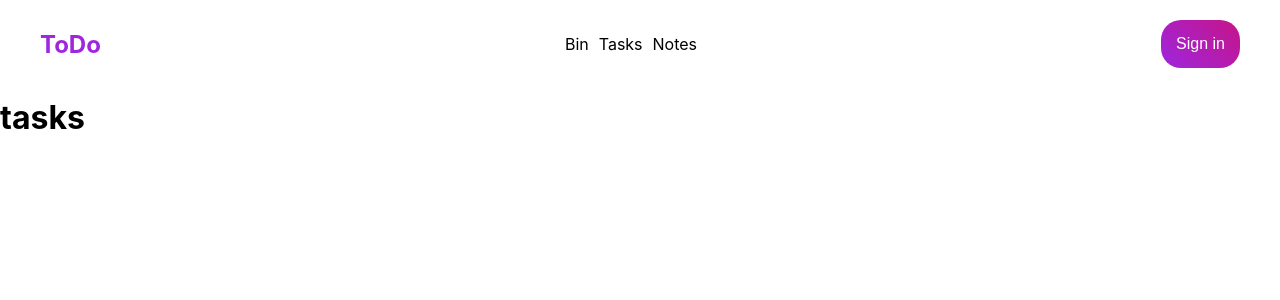
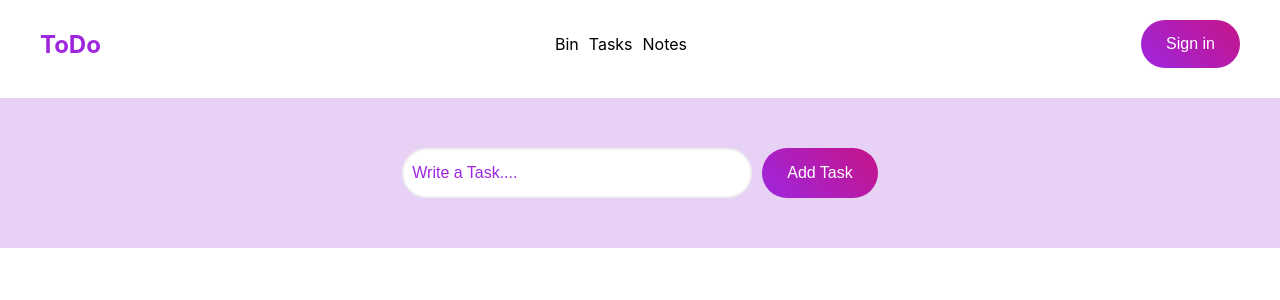
Before and after one commit to NourNiazy/ToDo, a React (Create React App) app: page /tasks in a window 1280 px wide. Shown: the top 300 px of the page. Built offline with nearby package versions, Linux system fonts and the light colour scheme.

Commit message:
add task component

```diff
--- /dev/null
+++ b/src/components/Task.jsx
@@ -0,0 +1,24 @@
+import React from 'react'
+import Tasks from './Tasks';
+const Task = ({arr}) => {
+  return (
+    <div>
+      <div className="tasks-box">
+      <div className="container">
+        <div className="content">
+              {arr.map((item)=>(
+
+            <div className="task-box"key={item}>
+              <p >{item}</p>
+
+            </div>
+              ))}
+
+        </div>
+      </div>
+    </div>
+    </div>
+  )
+}
+
+export default Task
--- a/src/components/Tasks.jsx
+++ b/src/components/Tasks.jsx
@@ -1,10 +1,36 @@
 import React from 'react'
+import { useState } from 'react';
+import {style} from "../css/tasks.css";
+import Task from './Task';
+import { useParams } from "react-router-dom";
+const Tasks = () => {
+  const [arr] = useState([]);
+  const [InputData, setInputData] = useState([]);
 
-const Tasks = () => {
+    const handleSubmit=(e)=>{
+        e.preventDefault();
+
+    }
+    const addToArray=()=>{
+      arr.push(InputData);
+      console.log(arr);
+    }
   return (
-    <div>
-      <h1>tasks</h1>
+    <div className="tasks">
+      <div className='tasks-form'>
+      <div className="container">
+        <div className="content">
+          <form className='todo-form' onSubmit={handleSubmit}>
+                <input type="text" onChange={(e)=>setInputData(e.target.value)}  value={InputData} placeholder='Write a Task....'name='text' className='todo-input' />
+                <button className='todo-button' onClick={addToArray}>Add Task</button>
+            </form>
+        </div>
     </div>
+    </div>
+    <Task arr={arr}/>
+
+    </div>
+
   )
 }
 
--- a/src/css/navbar.css
+++ b/src/css/navbar.css
@@ -41,6 +41,6 @@ h1 {
     color: white;
     border: none;
     font-size: 16px;
-    border-radius: 20px;
-    padding: 15px;
+    border-radius: 25px;
+    padding: 15px 25px;
 }
--- /dev/null
+++ b/src/css/tasks.css
@@ -0,0 +1,118 @@
+.tasks {
+    background-color: rgb(231, 210, 245);
+
+
+}
+
+.tasks .content {
+    display: flex;
+    justify-content: center;
+    align-items: center;
+    flex-direction: column;
+    width: 100%;
+}
+
+.container {
+    width: 1200px;
+    margin: 0px auto;
+}
+
+.todo-button {
+    background-image: linear-gradient(45deg, #9e26df 0%, #c61488 100%);
+    color: white;
+    border: none;
+    font-size: 16px;
+    border-radius: 25px;
+    padding: 8px 25px;
+    height: 50px;
+    margin-left: 10px;
+    cursor: pointer;
+}
+
+.todo-form {
+    margin: 50px 0px;
+}
+
+.todo-input {
+    font-size: 16px;
+    border-radius: 25px;
+    color: #776f6f;
+    border: none;
+    border: 2px solid #f1f1f1;
+    padding: 8px;
+    width: 350px;
+    height: 50px;
+    box-sizing: border-box;
+}
+
+.todo-input::placeholder {
+    font-size: 16px;
+    color: #9e26df;
+}
+
+.create-task {
+    display: flex;
+    flex-wrap: wrap;
+}
+
+.todo-row {
+    background-color: white;
+    color: #776f6f;
+    border-radius: 5px;
+    width: 200px;
+    height: 200px;
+    padding: 5px;
+    display: flex;
+    align-self: flex-start;
+}
+.tasks-box .content{
+    display: flex;
+    flex-direction: row;
+    justify-content: flex-start;
+    flex-wrap: wrap;
+}
+.tasks-box .task-box{
+    display: flex;
+    justify-content: flex-start;
+    align-items: flex-start;
+    background-color: white;
+    width: 30%;
+    padding: 20px;
+    margin-right: 40px;
+    box-sizing: border-box;
+    border-radius: 5px;
+    margin-bottom: 40px;
+    height: 250px;
+    max-height: 250px;
+    color: #776f6f;
+    box-shadow: 0 4px 8px 0 rgba(0, 0, 0, 0.1), 0 6px 20px 0 rgba(0, 0, 0, 0.15);
+
+    overflow: auto;
+}
+.task-box .content :last-child{
+    margin-right: 0px;
+}
+.task-box p{
+    padding: 0px;
+    margin: 0px;
+}
+::-webkit-scrollbar {
+    width: 10px;
+}
+
+/* Track */
+::-webkit-scrollbar-track {
+   /* border: 1px solid #f1f1f1;*/
+    border-radius: 10px;
+}
+
+/* Handle */
+::-webkit-scrollbar-thumb {
+    background: #9e26df;
+    border-radius: 10px;
+}
+
+/* Handle on hover */
+::-webkit-scrollbar-thumb:hover {
+    background: #570f7d;
+}
```
